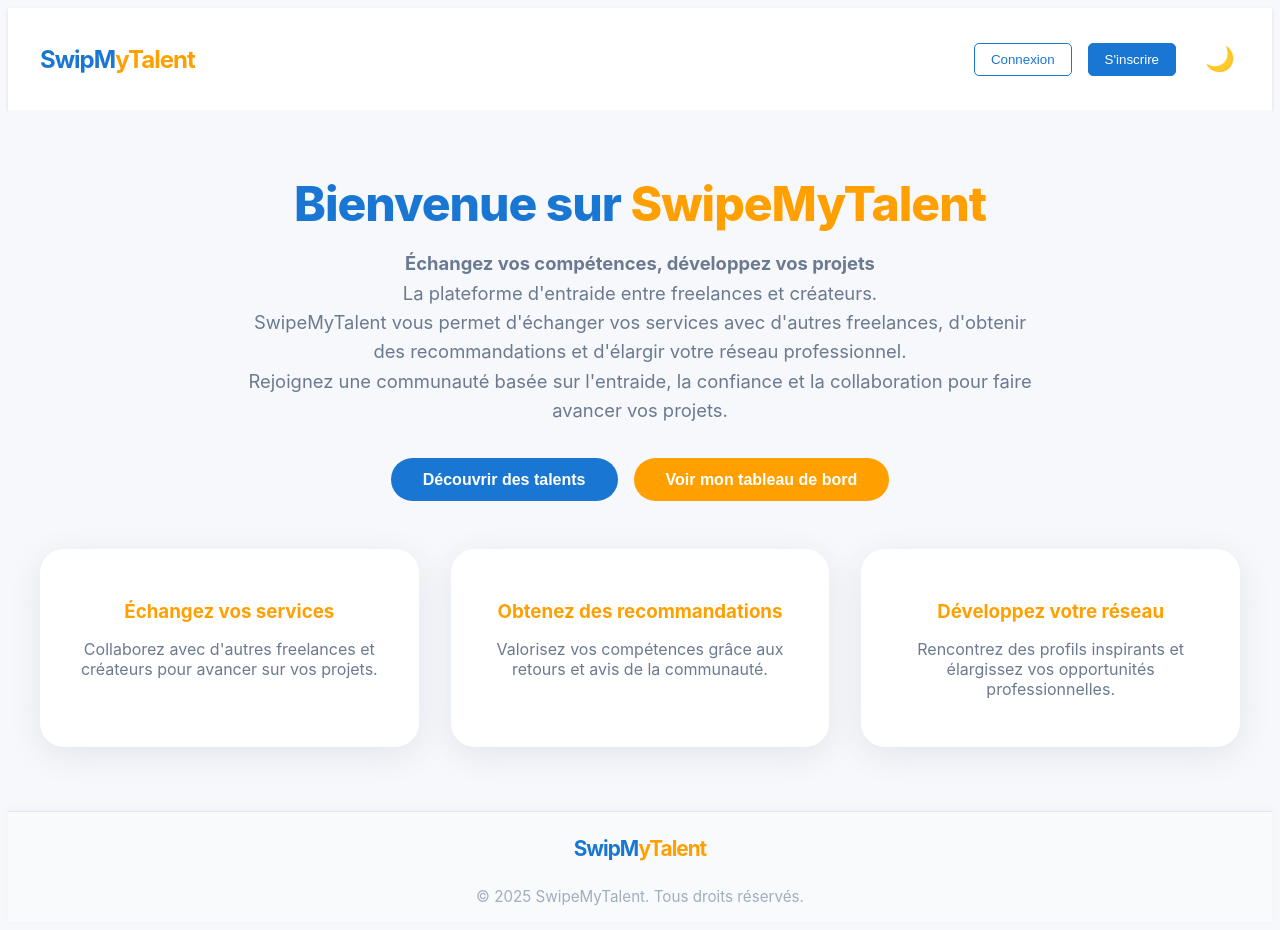
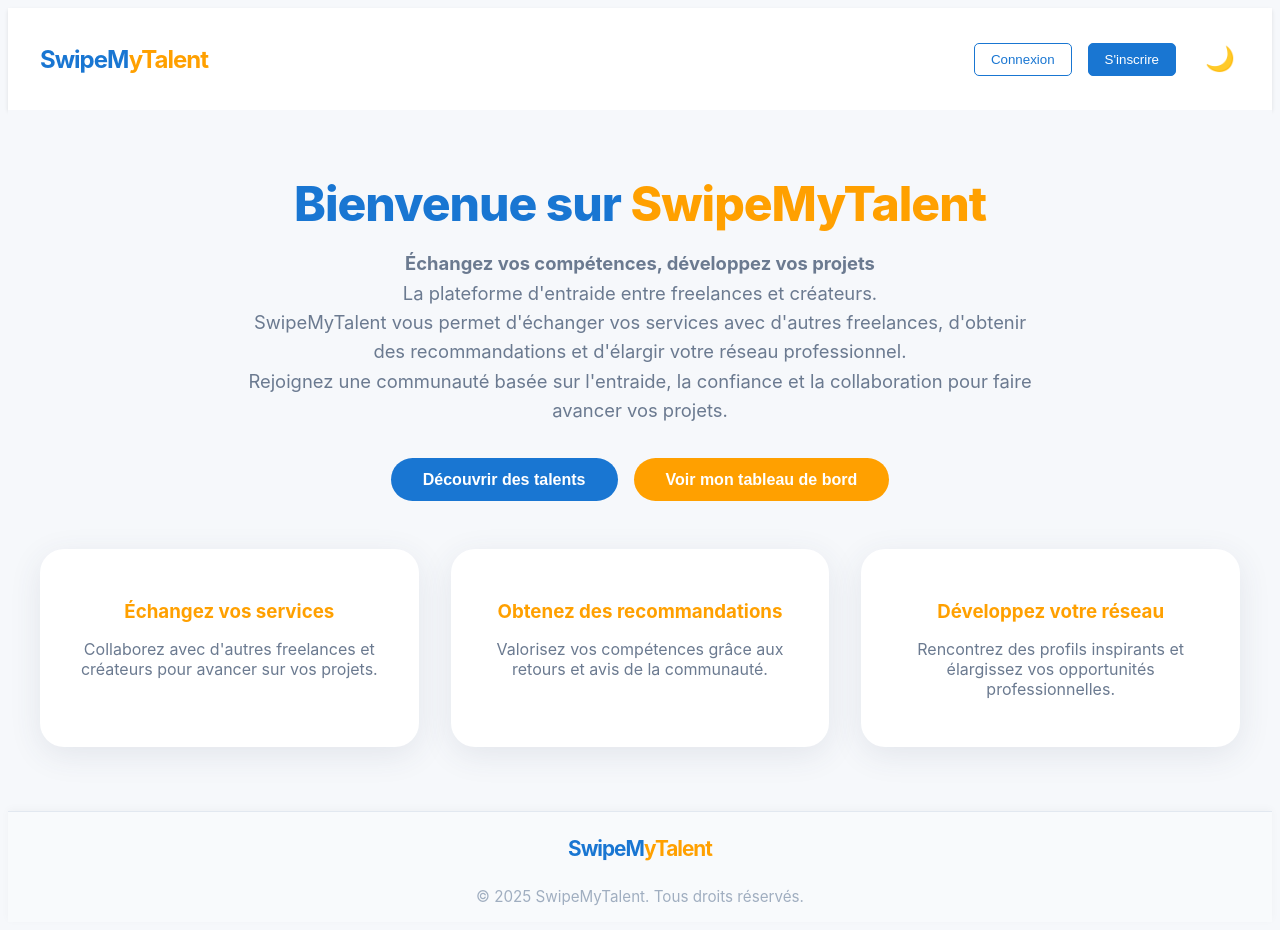
Before and after one commit to swipemytalent/SwipeMyTalent, a React (Vite) app in the folder frontend/: page / in a window 1280 px wide. Built offline with nearby package versions, Linux system fonts and the light colour scheme.

Commit message:
Add missing e to the SwipeMyTalent title in the navbar and footer (#40)
Co-authored-by: YoDaMned59 <sduvviier59112@gmail.com>

```diff
--- a/frontend/src/components/Footer.tsx
+++ b/frontend/src/components/Footer.tsx
@@ -8,7 +8,7 @@ const Footer: React.FC = () => {
     <footer className="footer">
       <div className="footer-content">
         <span className="footer-logo">
-          <span className="logo-blue">SwipM</span><span className="logo-orange">yTalent</span>
+          <span className="logo-blue">SwipeM</span><span className="logo-orange">yTalent</span>
         </span>
         <nav className="footer-links">
           {isLoggedIn && <NavLink to="/">Accueil</NavLink>}
--- a/frontend/src/components/Navbar.tsx
+++ b/frontend/src/components/Navbar.tsx
@@ -41,7 +41,7 @@ const Navbar: React.FC = () => {
   return (
     <nav className={`navbar${isDarkMode ? ' dark-navbar' : ''}`}>
       <NavLink to="/" className="logo">
-        <span className="logo-blue">SwipM</span><span className="logo-orange">yTalent</span>
+        <span className="logo-blue">SwipeM</span><span className="logo-orange">yTalent</span>
       </NavLink>
 
       {/* Masquer la navbar sur /login et /register */}
```
